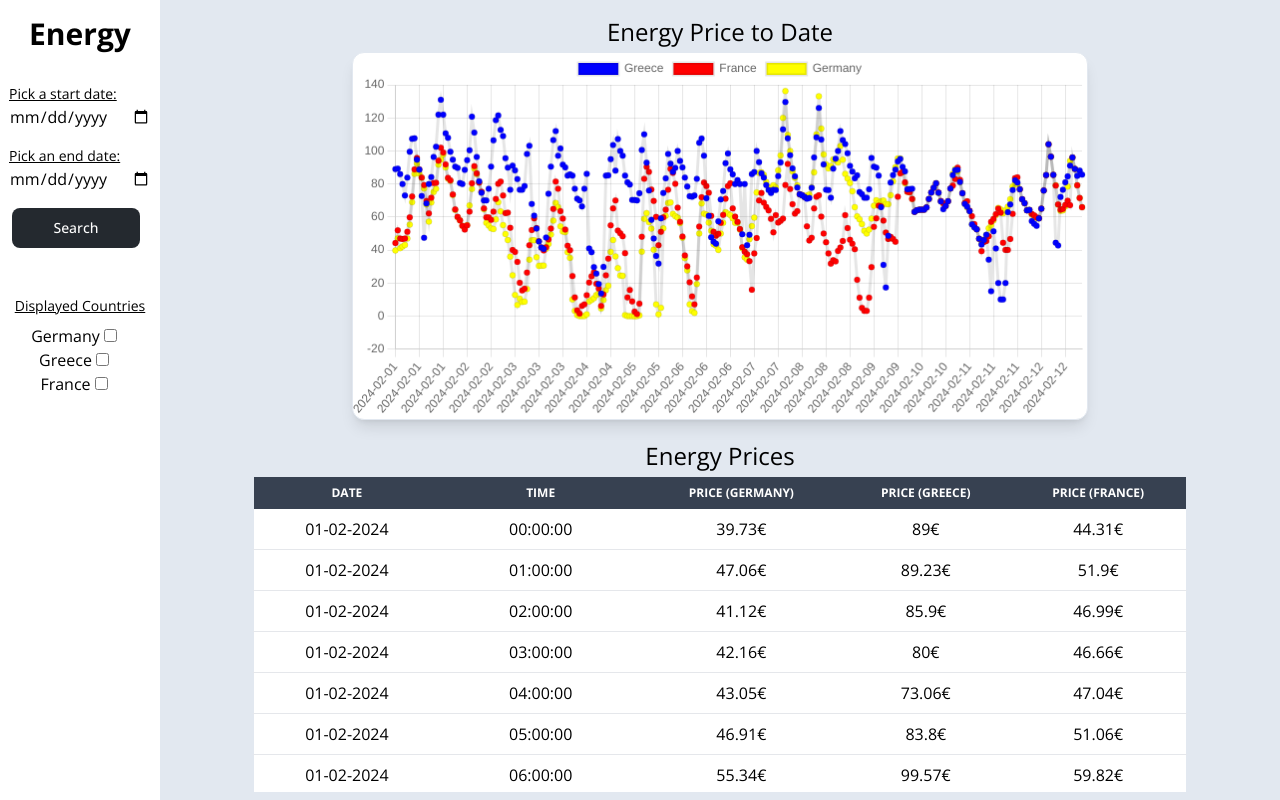
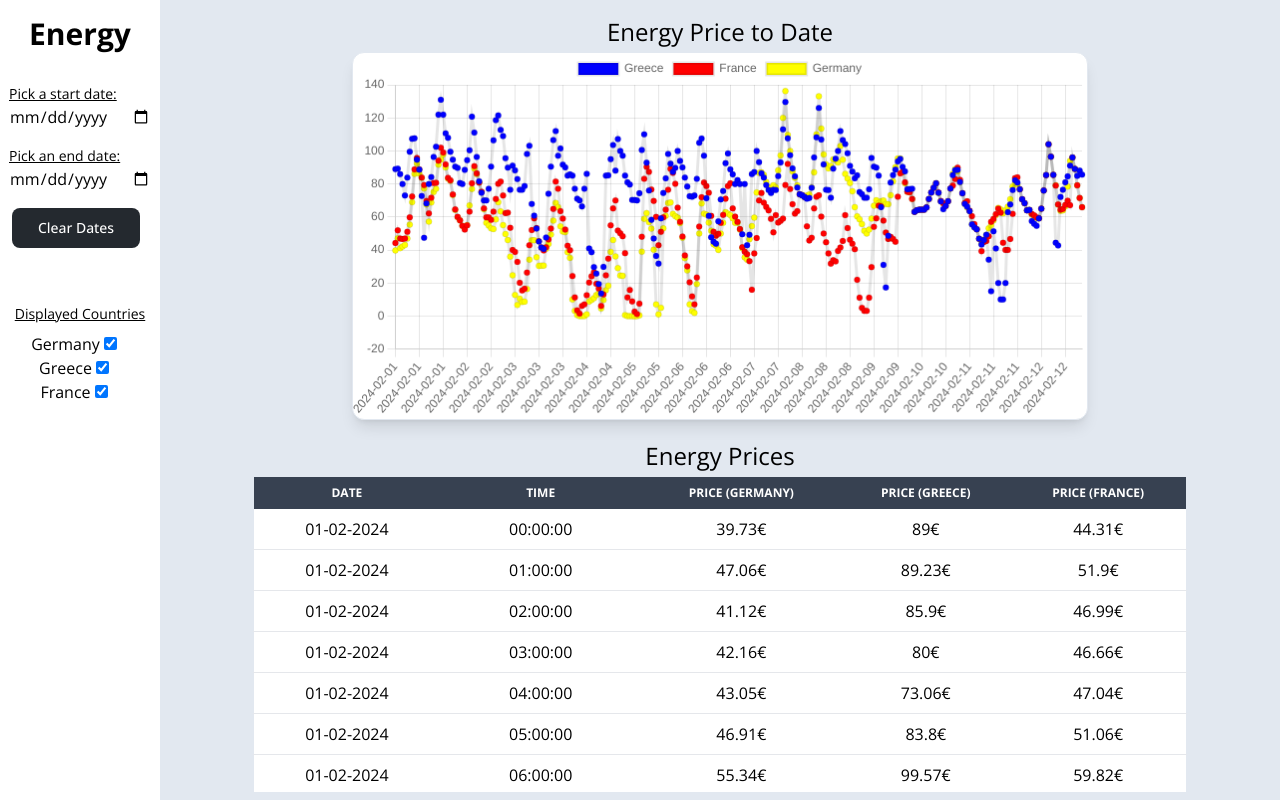
Before and after one commit to ondairos/vue_data_assignment, a Vue app: page / in a window 1280 px wide. Built offline with nearby package versions, Linux system fonts and the light colour scheme.

Commit message:
added date range logic

```diff
--- a/src/App.vue
+++ b/src/App.vue
@@ -17,6 +17,7 @@
             class="cursor-pointer"
             @change="handleStartDate"
           />
+          <span class="lg:hidden mx-2"> - </span>
           <label for="enddate" class="hidden lg:block text-sm underline lg:mt-4"
             >Pick an end date:</label
           >
@@ -31,10 +32,10 @@
         </div>
         <button
           type="button"
-          class="text-white bg-[#24292F] mt-4 hover:bg-[#24292F]/90 font-medium rounded-lg text-sm w-32 py-2.5 text-center items-center me-2 mb-2"
-          @click="changeBackground"
+          class="text-white bg-[#24292F] mt-4 hover:bg-[#24292F]/90 font-medium rounded-lg text-sm w-32 py-2.5 text-center items-center me-2 mb-4"
+          @click="clearRanges"
         >
-          Search
+          Clear Dates
         </button>
         <div
           class="flex flex-row justify-between items-center lg:flex-col lg:mt-10"
@@ -43,16 +44,37 @@
             Displayed Countries
           </p>
           <div class="text-center">
-            <label for="greeceCheckbox" class="mr-1">Germany</label>
-            <input type="checkbox" name="greeceCheckbox" class="mr-3" />
+            <label for="germanCheckbox" class="mr-1">Germany</label>
+            <input
+              v-model="germanFlag"
+              type="checkbox"
+              name="germanCheckbox"
+              class="mr-3"
+              checked
+              @change="() => handleCountryToggle('germany')"
+            />
           </div>
           <div class="text-center">
             <label for="greeceCheckbox" class="mr-1">Greece</label>
-            <input type="checkbox" name="greeceCheckbox" class="mr-3" />
+            <input
+              v-model="greekFlag"
+              type="checkbox"
+              name="greeceCheckbox"
+              class="mr-3"
+              checked
+              @change="() => handleCountryToggle('greece')"
+            />
           </div>
           <div class="text-center">
-            <label for="greeceCheckbox" class="mr-1">France</label>
-            <input type="checkbox" name="greeceCheckbox" class="mr-3" />
+            <label for="frenchCheckbox" class="mr-1">France</label>
+            <input
+              v-model="frenchFlag"
+              type="checkbox"
+              name="frenchCheckbox"
+              class="mr-3"
+              checked
+              @change="() => handleCountryToggle('france')"
+            />
           </div>
         </div>
       </section>
@@ -63,7 +85,6 @@
     </section>
     <section v-else class="flex flex-col w-full h-full bg-slate-200 lg:pt-0">
       <section class="flex flex-col w-full py-4 lg:h-1/2 items-center">
-        <!-- send array for line chart -->
         <h1 class="text-center mb-1 lg:text-2xl">Energy Price to Date</h1>
         <Line
           :data="chartData"
@@ -73,7 +94,12 @@
       </section>
       <section class="overflow-y-auto lg:mt-10 h-custom">
         <h1 class="text-center lg:text-2xl mb-1">Energy Prices</h1>
-        <DataTable :filteredData="sliced_data" />
+        <DataTable
+          :filteredData="sliced_data"
+          :germanFlag="germanFlag"
+          :greekFlag="greekFlag"
+          :frenchFlag="frenchFlag"
+        />
       </section>
     </section>
   </main>
@@ -123,6 +149,9 @@ export default {
       allDates: [],
       startDate: null,
       endDate: null,
+      greekFlag: true,
+      frenchFlag: true,
+      germanFlag: true,
       chartOptions: {
         responsive: true,
         maintainAspectRatio: true,
@@ -161,24 +190,52 @@ export default {
       this.germanPrices.push(record.ENTSOE_DE_DAM_Price);
       this.allDates.push(record.DateTime.split("T")[0]);
     });
-    // console.log(this.greekPrices);
-    // console.log("dates: ", this.allDates);
   },
-  watch: {
-    startDate(newValue, oldValue) {
-      console.log("Start date changed to ", newValue);
+  // watch: {
+  //   startDate(newValue, oldValue) {
+  //     console.log("Start date changed to ", newValue);
+  //   },
+  //   endDate(newValue, oldValue) {},
+  // },
+  methods: {
+    clearRanges() {
+      this.sliced_data = timeseries;
+      this.allDates = [];
+      this.sliced_data.forEach((record) => {
+        this.allDates.push(record.DateTime.split("T")[0]);
+      });
+      this.startDate = null;
+      this.endDate = null;
     },
-    endDate(newValue, oldValue) {},
-  },
-  methods: {
-    changeBackground() {
-      // console.log("clicked");
-      this.sliced_data = this.all_data.slice(0, 10);
+    handleStartDate() {
+      if (this.startDate && this.allDates.includes(this.startDate)) {
+        this.sliced_data = this.sliced_data.filter((record) => {
+          return record.DateTime.split("T")[0] >= this.startDate;
+        });
+        this.allDates = this.allDates.filter((record) => {
+          return record >= this.startDate;
+        });
+      } else {
+        alert("No record found at this start date!");
+        this.startDate = null;
+      }
     },
-    handleStartDate(event) {
-      console.log("Selected start date ", this.startDate);
+    handleEndDate() {
+      if (this.endDate && this.allDates.includes(this.endDate)) {
+        this.sliced_data = this.sliced_data.filter((record) => {
+          return record.DateTime.split("T")[0] <= this.endDate;
+        });
+        this.allDates = this.allDates.filter((record) => {
+          return record <= this.endDate;
+        });
+      } else {
+        alert("No record found at this end date!");
+        this.endDate = null;
+      }
     },
-    handleEndDate(event) {},
+    handleCountryToggle(country) {
+      this[`${country}Flag`] = !this[`${country}Flag`];
+    },
   },
 };
 </script>
--- a/src/components/DataTable.vue
+++ b/src/components/DataTable.vue
@@ -5,9 +5,9 @@
     <thead class="text-xs h-8 text-white uppercase bg-gray-700">
       <th class="">Date</th>
       <th class="lg:px-10">Time</th>
-      <th>Price (Germany)</th>
-      <th>Price (Greece)</th>
-      <th>Price (France)</th>
+      <th v-if="germanFlag">Price (Germany)</th>
+      <th v-if="greekFlag">Price (Greece)</th>
+      <th v-if="frenchFlag">Price (France)</th>
     </thead>
     <tr
       v-for="(record, index) in filteredData"
@@ -18,9 +18,9 @@
         {{ record.DateTime.split("T")[0].split("-").reverse().join("-") }}
       </td>
       <td class="py-2">{{ record.DateTime.split("T")[1] }}</td>
-      <td class="py-2">{{ record.ENTSOE_DE_DAM_Price }}€</td>
-      <td class="py-2">{{ record.ENTSOE_GR_DAM_Price }}€</td>
-      <td class="py-2">{{ record.ENTSOE_FR_DAM_Price }}€</td>
+      <td v-if="germanFlag" class="py-2">{{ record.ENTSOE_DE_DAM_Price }}€</td>
+      <td v-if="greekFlag" class="py-2">{{ record.ENTSOE_GR_DAM_Price }}€</td>
+      <td v-if="frenchFlag" class="py-2">{{ record.ENTSOE_FR_DAM_Price }}€</td>
     </tr>
   </table>
 </template>
@@ -34,6 +34,15 @@ export default {
     filteredData: {
       type: Array,
       required: true,
+    },
+    germanFlag: {
+      type: Boolean,
+    },
+    greekFlag: {
+      type: Boolean,
+    },
+    frenchFlag: {
+      type: Boolean,
     },
   },
   data() {
```
